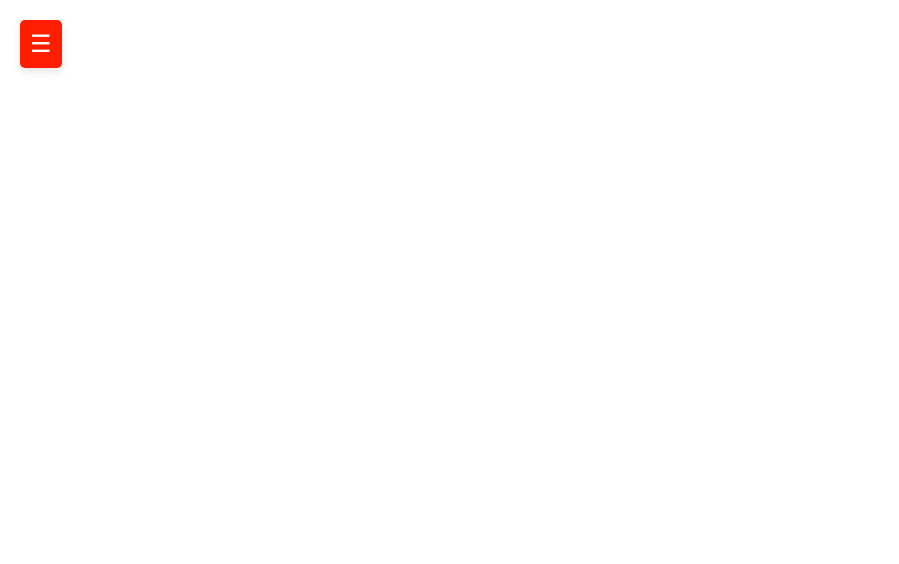
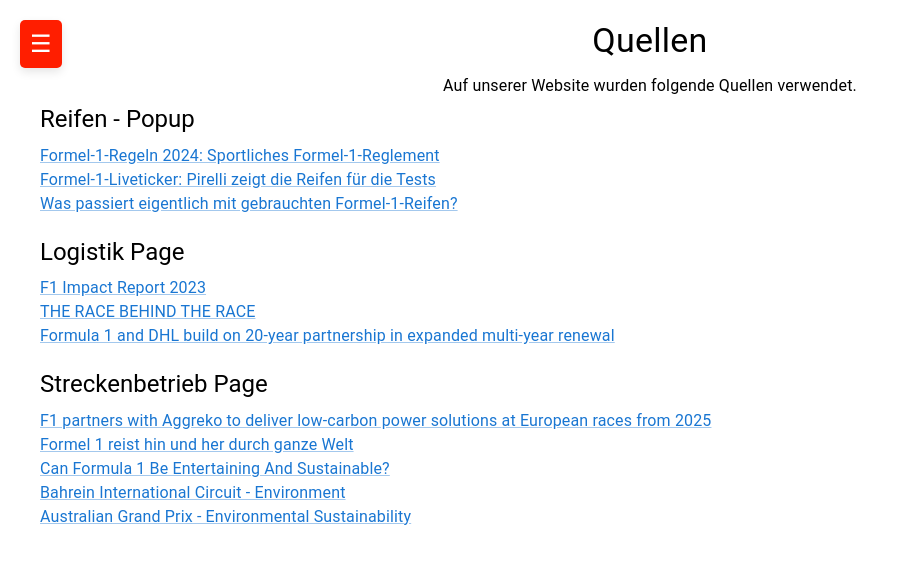
Before and after one commit to aaronrhyner/oekobilanz-f1, a React (Create React App) app: page /quellen in a window 1280 px wide. Before the commit this address had no page. Shown: the top 564 px of the page, without its empty margins (0-899 px from the left). Built offline with nearby package versions, Linux system fonts and the light colour scheme.

Commit message:
Feat: Add Sourced Page

```diff
--- /dev/null
+++ b/src/components/Footer.js
@@ -0,0 +1,17 @@
+import React from 'react';
+import { Link, Typography, Box } from '@mui/material';
+
+const Footer = () => {
+    return (
+        <Box sx={{ padding: '20px', backgroundColor: '#f0f4f8', textAlign: 'center', marginTop: 'auto' }}>
+            <Typography variant="body1" sx={{ marginBottom: '10px' }}>
+                Diese Website wurde im Rahmen einer Berufsmaturitätsarbeit von Jonas Züst, Aaron Rhyner und Eleni Müller geschrieben.
+            </Typography>
+            <Link href="/quellen" sx={{ color: '#FF1E00', textDecoration: 'none' }}>
+                Quellen
+            </Link>
+        </Box>
+    );
+};
+
+export default Footer;
--- a/src/components/Router.js
+++ b/src/components/Router.js
@@ -4,6 +4,8 @@
 import Quiz from "../pages/Quiz";
 import Flashcards from "../pages/FlashCards";
 import Lueckentext from "../pages/Lueckentext";
+import Quellen from '../pages/Quellen';
+
 
 
 const MyBrowserRouter = () => {
@@ -14,6 +16,7 @@
                 <Route path="/flashcards" element={<Flashcards/>}/>
                 <Route path="/quiz" element={<Quiz/>}/>
                 <Route path="/lueckentext" element={<Lueckentext/>}/>
+                <Route path="/quellen" element={<Quellen/>}/>
             </Routes>
         </Router>
     );
--- a/src/components/TextPreview.js
+++ b/src/components/TextPreview.js
@@ -15,7 +15,7 @@
             <Typography variant="body1" style={{ whiteSpace: 'pre-line' }}>
                 {expanded ? text : `${previewText}...`}
             </Typography>
-            <Button onClick={handleToggle} variant="contained" style={{ marginTop: '10px', backgroundColor: '#8D1304' }}>                {expanded ? 'Show Less' : 'Read More'}
+            <Button onClick={handleToggle} variant="contained" style={{ marginTop: '10px', backgroundColor: '#8D1304' }}>                {expanded ? 'Show Less' : 'Weiterlesen'}
             </Button>
         </div>
     );
--- a/src/pages/FlashCards.js
+++ b/src/pages/FlashCards.js
@@ -1,9 +1,6 @@
 import React, {useState} from 'react';
 import {Card, CardContent, Typography} from '@mui/material';
 import {styled} from '@mui/material/styles';
-import QuestionMarkIcon from '@mui/icons-material/HelpOutline';
-import LightbulbIcon from '@mui/icons-material/Lightbulb';
-
 
 const FlipCard = styled(Card)(({flipped}) => ({
     width: 300,
@@ -15,29 +12,41 @@
     transform: flipped ? 'rotateY(180deg)' : 'none',
 }));
 
-const CardInner = styled('div')(({theme, flipped}) => ({
+const CardInner = styled('div')(({flipped}) => ({
     position: 'absolute',
     width: '100%',
     height: '100%',
     transformStyle: 'preserve-3d',
     transition: 'transform 0.6s',
     transform: flipped ? 'rotateY(180deg)' : 'none',
-    // backgroundColor: theme.palette.background.paper,
     display: 'flex',
     alignItems: 'center',
     justifyContent: 'center',
-    backgroundColor: '#8d1304'
 }));
 
 const CardFront = styled(CardContent)({
     position: 'absolute',
     backfaceVisibility: 'hidden',
+    backgroundColor: '#8d1304', // Farbe für die Vorderseite
+    color: '#FEFAE0',
+    display: 'flex',
+    alignItems: 'center',
+    justifyContent: 'center',
+    width: '100%',
+    height: '100%',
 });
 
 const CardBack = styled(CardContent)({
     position: 'absolute',
     transform: 'rotateY(180deg)',
     backfaceVisibility: 'hidden',
+    backgroundColor: '#004d8d', // Farbe für die Rückseite
+    color: '#FEFAE0',
+    display: 'flex',
+    alignItems: 'center',
+    justifyContent: 'center',
+    width: '100%',
+    height: '100%',
 });
 
 const FlashCards = ({question, answer}) => {
@@ -51,16 +60,12 @@
         <FlipCard onClick={handleFlip} flipped={flipped}>
             <CardInner flipped={flipped}>
                 <CardFront>
-                    <Typography variant="h6" component="div" style={{width: '100%'}}>
-                        <QuestionMarkIcon style={{color: '#FEFAE0'}}/>
-                        <br/>
+                    <Typography variant="h6" component="div">
                         {question}
                     </Typography>
                 </CardFront>
                 <CardBack>
-                    <Typography variant="h6" component="div" style={{transform: 'rotateY(180deg)'}}>
-                        <LightbulbIcon style={{color: '#FEFAE0'}}/>
-                        <br/>
+                    <Typography variant="h6" component="div">
                         {answer}
                     </Typography>
                 </CardBack>
--- a/src/pages/Home.js
+++ b/src/pages/Home.js
@@ -2,6 +2,7 @@
 import ModelComponent from "../components/ModelComponent";
 import TextPreview from "../components/TextPreview";
 import textsData from "../data/text.json";
+import Footer from "../components/Footer";
 
 const Home = () => {
     return (
@@ -20,6 +21,9 @@
                     <TextPreview key={index} text={text.content} />
                 ))}
             </div>
+            <footer>
+                <Footer/>
+            </footer>
         </div>
     );
 };
--- /dev/null
+++ b/src/pages/Quellen.js
@@ -0,0 +1,61 @@
+import React from 'react';
+import { Typography, Link, Box } from '@mui/material';
+
+const sources = [
+    {
+        title: 'Reifen - Popup',
+        links: [
+            { text: 'Formel-1-Regeln 2024: Sportliches Formel-1-Reglement', url: 'https://www.motorsport-total.com/formel-1/reglement-regeln/sportliches-reglement' },
+            { text: 'Formel-1-Liveticker: Pirelli zeigt die Reifen für die Tests', url: 'https://www.motorsport-total.com/formel-1/news/formel-1-liveticker-pirelli-zeigt-die-reifen-fuer-die-tests-24022001/' },
+            { text: 'Was passiert eigentlich mit gebrauchten Formel-1-Reifen?', url: 'https://www.motorsport-total.com/formel-1/news/was-passiert-eigentlich-mit-gebrauchten-formel-1-reifen-23122703/' },
+        ],
+    },
+    {
+        title: 'Logistik Page',
+        links: [
+            { text: 'F1 Impact Report 2023', url: 'https://corp.formula1.com/wp-content/uploads/2024/04/Formula-1-2023-Impact-Report.pdf' },
+            { text: 'THE RACE BEHIND THE RACE', url: 'https://inmotion.dhl/en/formula-1/race-behind-the-race' },
+            { text: 'Formula 1 and DHL build on 20-year partnership in expanded multi-year renewal', url: 'https://www.formula1.com/en/latest/article/formula-1-and-dhl-build-on-20-year-partnership-in-expanded-multi-year.5eDcqE9SiryWYL0THT3Qsl' },
+        ],
+    },
+    {
+        title: 'Streckenbetrieb Page',
+        links: [
+            { text: 'F1 partners with Aggreko to deliver low-carbon power solutions at European races from 2025\n', url: 'https://www.formula1.com/en/latest/article/f1-partners-with-aggreko-to-deliver-low-carbon-power-solutions-at-european.5nkDo7HX1Cd76Tg7Fh4FUV' },
+            { text: 'Formel 1 reist hin und her durch ganze Welt\n', url: 'https://www.zdf.de/nachrichten/sport/formel-1-nachhaltigkeit-100.html' },
+            { text: 'Can Formula 1 Be Entertaining And Sustainable?\n', url: 'https://www.forbes.com/sites/vitascarosella/2024/08/21/can-formula-1-be-entertaining-and-sustainable/' },
+            { text: 'Bahrein International Circuit - Environment\n', url: 'https://www.bahraingp.com/environment/' },
+            { text: 'Australian Grand Prix - Environmental Sustainability\n', url: 'https://www.grandprix.com.au/about-us/driving-change/environmental-sustainability/' },
+            ]
+    },
+    // Add more sections as needed
+];
+
+const Quellen = () => {
+    return (
+        <Box sx={{ padding: '20px', paddingLeft: '40px' }}>
+            <Typography variant="h4" gutterBottom align="center">
+                Quellen
+            </Typography>
+            <Typography variant="body1" gutterBottom align="center">
+                Auf unserer Website wurden folgende Quellen verwendet.
+            </Typography>
+            {sources.map((section, index) => (
+                <Box key={index} sx={{ marginBottom: '20px' }}>
+                    <Typography variant="h5" gutterBottom>
+                        {section.title}
+                    </Typography>
+                    {section.links.map((link, linkIndex) => (
+                        <Typography key={linkIndex} variant="body1">
+                            <Link href={link.url} target="_blank" rel="noopener">
+                                {link.text}
+                            </Link>
+                        </Typography>
+                    ))}
+                </Box>
+            ))}
+        </Box>
+    );
+};
+
+export default Quellen;
```
Also changed, not shown: 1 other file (tests, documents, lock files or other folders).
